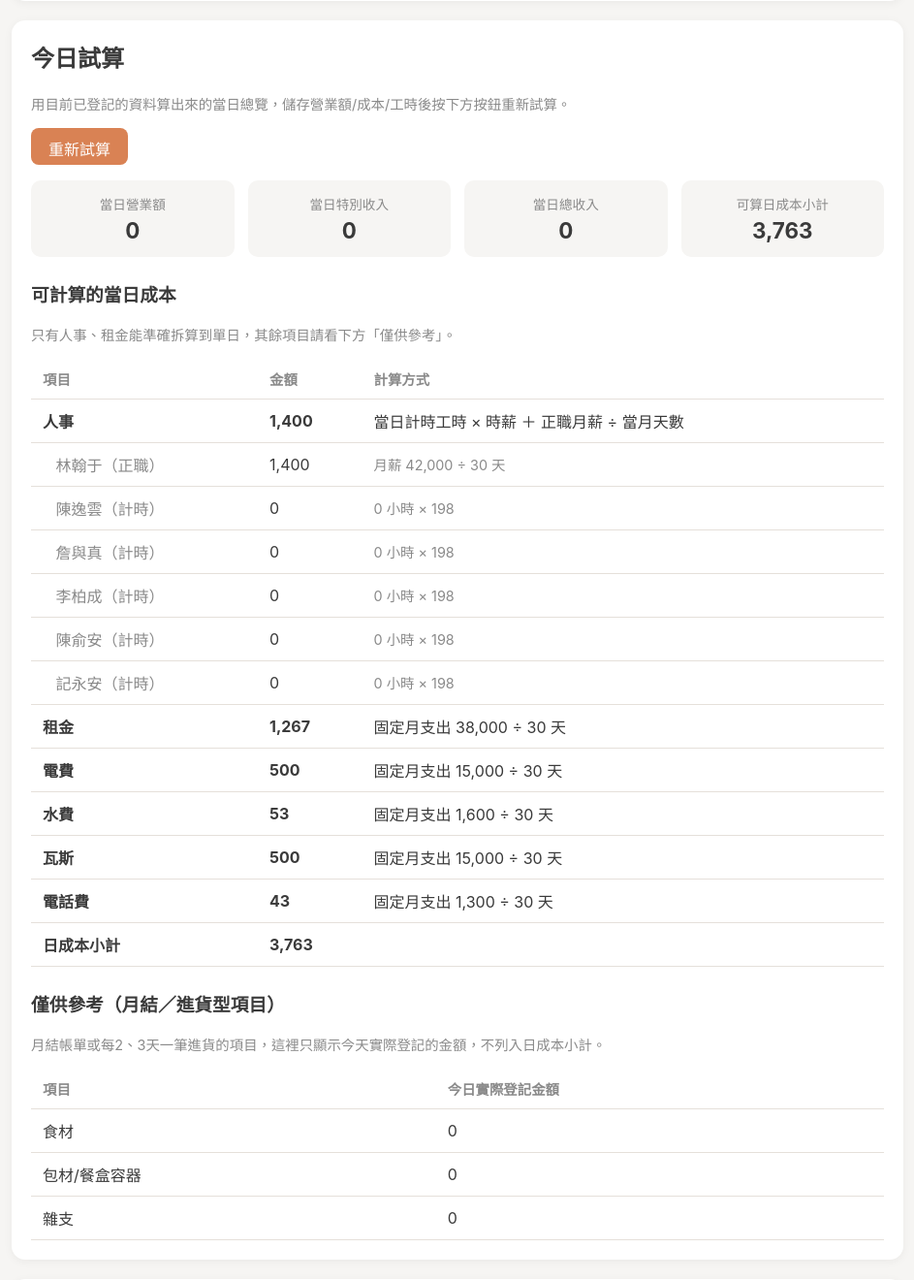
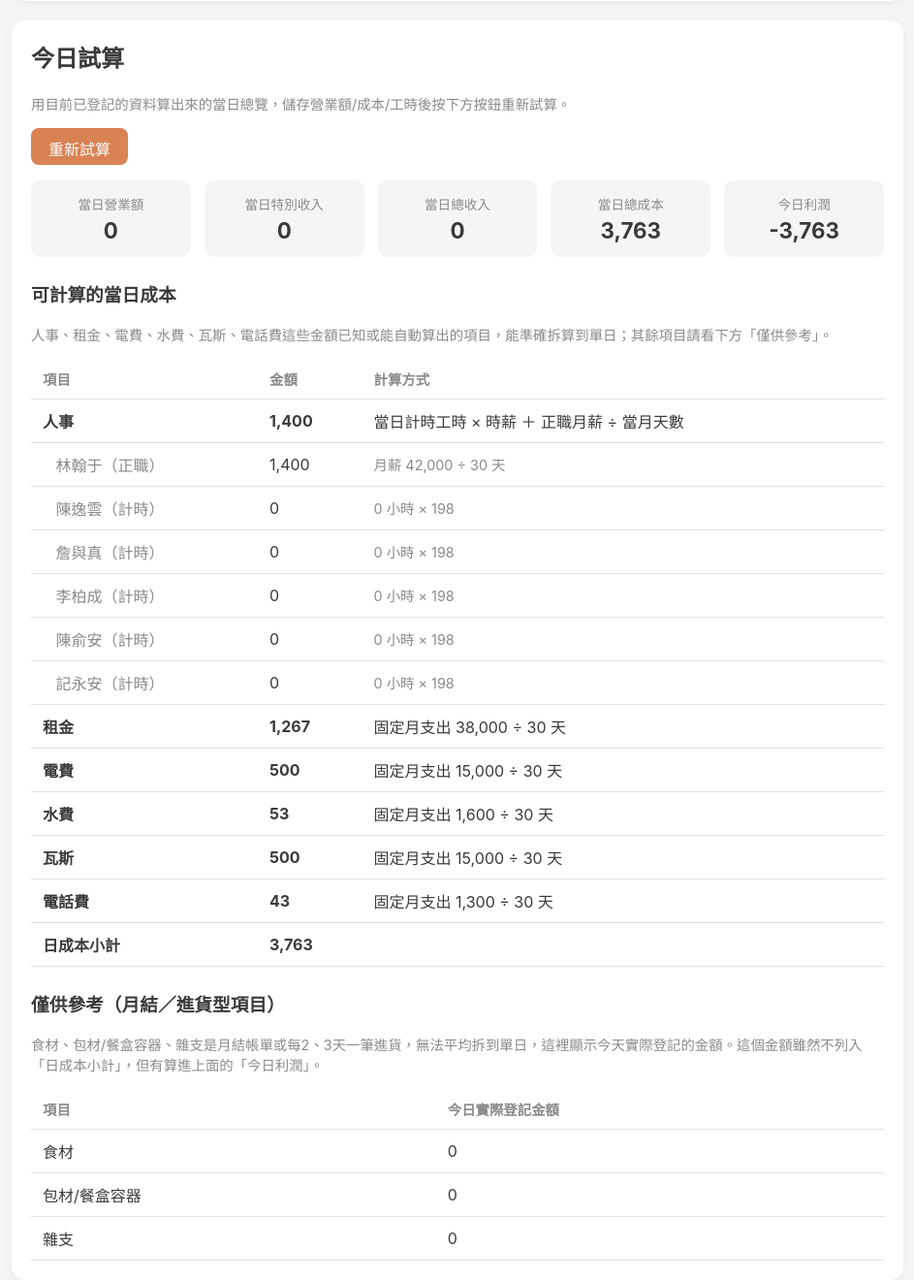
Before and after one commit to woo1027/Test, a Flask app: page / in a window 1280 px wide. Shown: the part 786-2106 px from the top of the page at 97% size, without its empty margins (168-1111 px from the left). Run offline with Flask 3, Linux system fonts and the light colour scheme; data comes from the database, SQL or seed files in the repository; data that the repository does not hold is empty.

Commit message:
Show 今日利潤 on both 今日試算 and 日報表
/api/report/daily now returns total_cost and profit, computed the
same way as the just-fixed /api/recent (computable_subtotal + that
day's actual reference-category entries), so all three views agree.
Rendered as new 當日總成本/今日利潤 stat tiles on both the daily
entry page's 今日試算 and the report page's 日報表, and updated the
hint text on both pages since it still described the old
人事/租金-only daily_computable set and didn't mention that
reference-only costs now feed into profit.

Co-Authored-By: Claude Sonnet 5 <noreply@anthropic.com>
Claude-Session: https://claude.ai/code/session_011coZe3d7n2MZgn3c2i7PDH

```diff
--- a/app.py
+++ b/app.py
@@ -1275,6 +1275,10 @@ def daily_report():
             ).fetchone()["total"]
             reference.append({"category_id": c["id"], "name": c["name"], "amount_today": today_amount})
 
+    reference_total_today = sum(r["amount_today"] for r in reference)
+    total_cost = round(computable_subtotal + reference_total_today, 2)
+    profit = round(revenue - total_cost, 2)
+
     return jsonify(
         {
             "date": d,
@@ -1285,6 +1289,8 @@ def daily_report():
             "computable_costs": computable,
             "computable_subtotal": round(computable_subtotal, 2),
             "reference_costs": reference,
+            "total_cost": total_cost,
+            "profit": profit,
         }
     )
 
--- a/static/app.js
+++ b/static/app.js
@@ -254,7 +254,8 @@ function initDailyPage() {
       <div class="summary-item"><div class="label">當日營業額</div><div class="value">${fmt(data.register_revenue)}</div></div>
       <div class="summary-item"><div class="label">當日特別收入</div><div class="value">${fmt(data.special_income)}</div></div>
       <div class="summary-item"><div class="label">當日總收入</div><div class="value">${fmt(data.revenue)}</div></div>
-      <div class="summary-item"><div class="label">可算日成本小計</div><div class="value">${fmt(data.computable_subtotal)}</div></div>
+      <div class="summary-item"><div class="label">當日總成本</div><div class="value">${fmt(data.total_cost)}</div></div>
+      <div class="summary-item"><div class="label">今日利潤</div><div class="value">${fmt(data.profit)}</div></div>
     `;
 
     document.getElementById("today-computable-list").innerHTML = data.computable_costs
@@ -428,7 +429,8 @@ function initReportPage() {
       <div class="summary-item"><div class="label">當日營業額</div><div class="value">${fmt(data.register_revenue)}</div></div>
       <div class="summary-item"><div class="label">當日特別收入</div><div class="value">${fmt(data.special_income)}</div></div>
       <div class="summary-item"><div class="label">當日總收入</div><div class="value">${fmt(data.revenue)}</div></div>
-      <div class="summary-item"><div class="label">可算日成本小計</div><div class="value">${fmt(data.computable_subtotal)}</div></div>
+      <div class="summary-item"><div class="label">當日總成本</div><div class="value">${fmt(data.total_cost)}</div></div>
+      <div class="summary-item"><div class="label">今日利潤</div><div class="value">${fmt(data.profit)}</div></div>
       <div class="summary-item"><div class="label">當月天數</div><div class="value">${data.days_in_month}</div></div>
     `;
 
--- a/templates/index.html
+++ b/templates/index.html
@@ -93,7 +93,7 @@
     <div class="summary-grid" id="today-summary-grid"></div>
 
     <h3 style="margin-top:1.5rem;">可計算的當日成本</h3>
-    <p class="hint">只有人事、租金能準確拆算到單日，其餘項目請看下方「僅供參考」。</p>
+    <p class="hint">人事、租金、電費、水費、瓦斯、電話費這些金額已知或能自動算出的項目，能準確拆算到單日；其餘項目請看下方「僅供參考」。</p>
     <table class="data-table">
       <thead><tr><th>項目</th><th>金額</th><th>計算方式</th></tr></thead>
       <tbody id="today-computable-list"></tbody>
@@ -103,7 +103,7 @@
     </table>
 
     <h3 style="margin-top:1.5rem;">僅供參考（月結／進貨型項目）</h3>
-    <p class="hint">月結帳單或每2、3天一筆進貨的項目，這裡只顯示今天實際登記的金額，不列入日成本小計。</p>
+    <p class="hint">食材、包材/餐盒容器、雜支是月結帳單或每2、3天一筆進貨，無法平均拆到單日，這裡顯示今天實際登記的金額。這個金額雖然不列入「日成本小計」，但有算進上面的「今日利潤」。</p>
     <table class="data-table">
       <thead><tr><th>項目</th><th>今日實際登記金額</th></tr></thead>
       <tbody id="today-reference-list"></tbody>
--- a/templates/report.html
+++ b/templates/report.html
@@ -101,7 +101,7 @@
 
     <section class="card">
       <h2>可計算的當日成本</h2>
-      <p class="hint">只有人事、租金能準確拆算到單日，其餘項目請看下方「僅供參考」或月報表。</p>
+      <p class="hint">人事、租金、電費、水費、瓦斯、電話費這些金額已知或能自動算出的項目，能準確拆算到單日；其餘項目請看下方「僅供參考」。</p>
       <table class="data-table">
         <thead><tr><th>項目</th><th>金額</th><th>計算方式</th></tr></thead>
         <tbody id="day-computable-list"></tbody>
@@ -113,7 +113,7 @@
 
     <section class="card">
       <h2>僅供參考（月結／進貨型項目）</h2>
-      <p class="hint">這些項目是月結帳單或每2、3天一筆進貨，無法準確拆到單日，這裡只顯示當天實際登記的金額（沒登記就是0），不列入日成本小計，也不代表當日真實花費。</p>
+      <p class="hint">食材、包材/餐盒容器、雜支是月結帳單或每2、3天一筆進貨，無法平均拆到單日，這裡顯示的是當天實際登記的金額（沒登記就是0）。這個金額雖然不列入上面的「日成本小計」，但有算進最上面的「今日利潤」。</p>
       <table class="data-table">
         <thead><tr><th>項目</th><th>今日實際登記金額</th></tr></thead>
         <tbody id="day-reference-list"></tbody>
```
